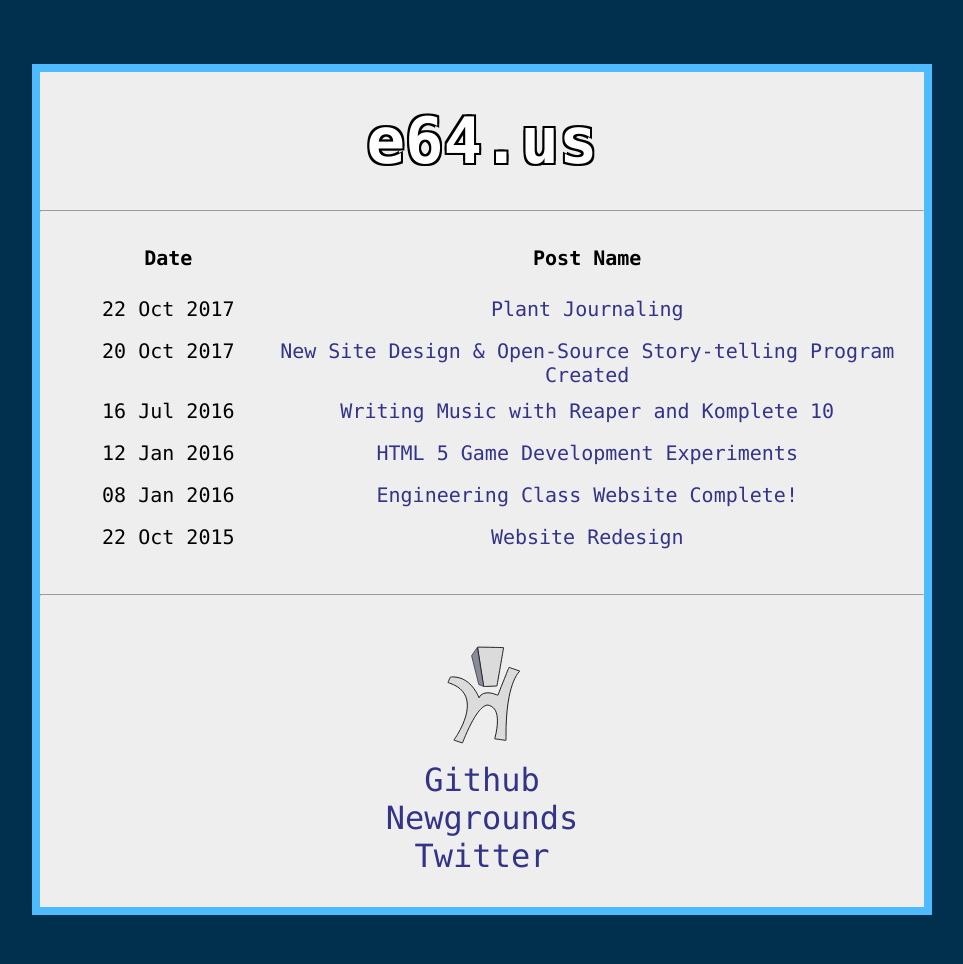
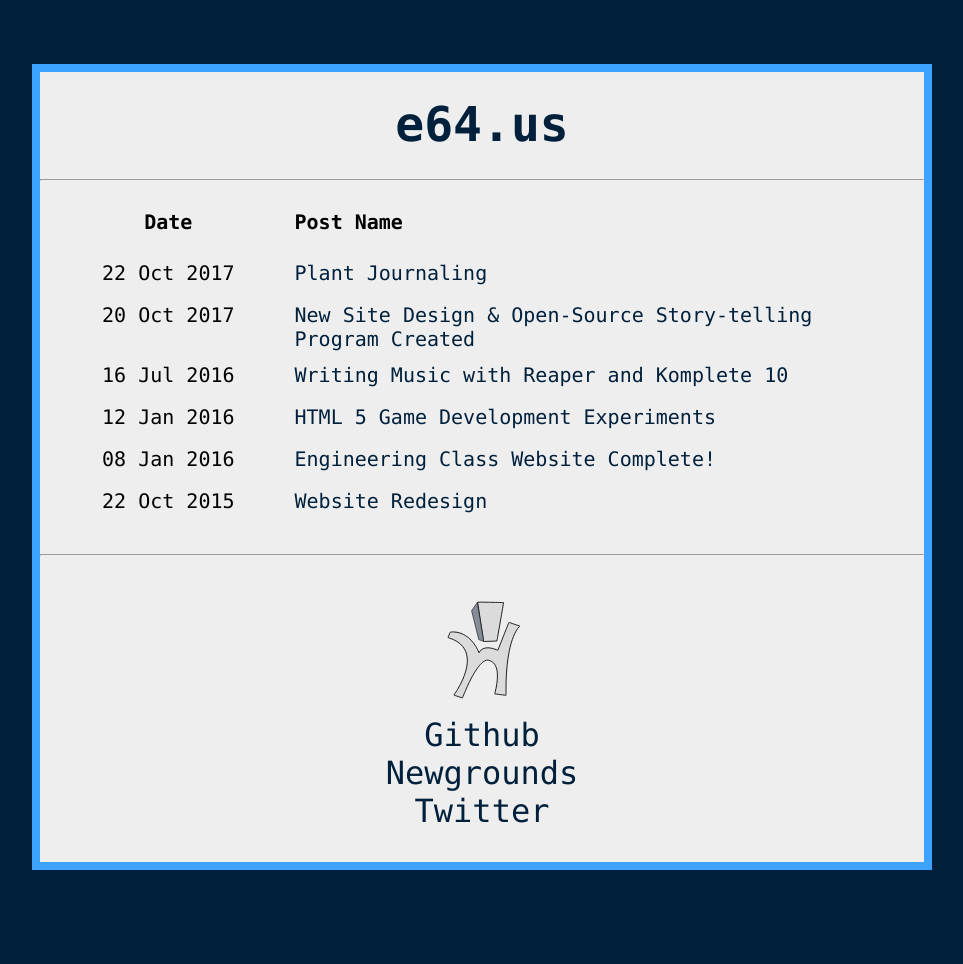
Before and after one commit to Epitaph64/e64.us, a Jekyll site: the page built from index.html, in a window 1280 px wide. Shown: the whole page, without its empty margins (158-1121 px from the left). Built offline with Jekyll 4.4.1, drawn with Linux system fonts in a browser that asks for light colours; Markdown is read by kramdown in place of the engine named in the settings.

Commit message:
Updated style for blog post table on home page

```diff
--- a/css/main.css
+++ b/css/main.css
@@ -260,19 +260,24 @@
   height: 100%; }
 
 body {
-  background-color: #00304e;
+  background-color: #00203c;
   margin: 4em auto;
   max-width: 900px;
   font-family: Consolas,monaco,monospace; }
 
 hr {
-  background-color: #4ebbff;
-  height: 0.5em em;
-  margin-top: 2em;
-  margin-bottom: 2em; }
+  margin-top: 1.7em;
+  margin-bottom: 1.7em; }
 
-div.site {
-  border: 0.5em solid #4ebbff;
+a {
+  color: #00203c;
+  text-decoration: none; }
+
+a:hover {
+  color: #3ca4ff; }
+
+.site {
+  border: 0.5em solid #3ca4ff;
   background: #eee;
   padding-bottom: 2em;
   margin-bottom: 4em; }
@@ -281,24 +286,32 @@
   text-align: center;
   margin: 0 auto; }
 
-table {
+.post-table {
   max-width: 95%;
-  align: center;
   margin: 0 auto; }
-  table th {
+  .post-table th {
     padding-bottom: 1em; }
-  table td {
+  .post-table th:nth-child(2) {
+    text-align: left;
+    padding-left: 1em; }
+  .post-table td {
     padding-top: 0.25em;
     padding-bottom: 0.25em; }
+  .post-table td:nth-child(2) {
+    padding-left: 1em; }
+  .post-table td.post-date {
+    vertical-align: top;
+    width: 25%;
+    height: 1.5em; }
+  .post-table td.post-title {
+    vertical-align: top;
+    width: 75%;
+    height: 1.5em;
+    text-align: left; }
 
 .title {
   margin: 0.5em;
-  font-size: 4em;
-  color: white;
-  text-shadow: -2px -2px 0 #000, 2px -2px 0 #000, -2px 2px 0 #000, 2px 2px 0 #000;
-  -webkit-font-smoothing: antialiased; }
-  .title :hover {
-    color: #4ebbff; }
+  font-size: 3em; }
 
 .header {
   text-align: center;
@@ -312,39 +325,25 @@
 li, ul {
   font-size: 1.25em; }
 
-a {
-  color: #338;
-  text-decoration: none; }
-
-h1 a {
-  color: white; }
-
-a:hover {
-  color: #4ebbff; }
-
 h1, h2, h3, h4, h5, h6 {
   margin-bottom: 1em; }
 
-.contact {
-  text-align: center; }
-  .contact a {
-    font-size: 2em; }
+.post-title h1, .post-title h2 {
+  font-size: 1.7em; }
 
-div.post-title h2 {
-  font-size: 2em; }
+.post-title p.meta {
+  margin-top: -1em;
+  font-size: 1.1em;
+  padding-bottom: 0.5em; }
 
-div.post-title p.meta {
-  margin-top: -1em;
-  font-size: 1.2em;
-  padding-bottom: 1em; }
-
-.post p, .post h1, .post h2, .post h3 {
+.post p, .post h1, .post h2, .post h3, #home p, #home h1, #home h2, #home h3 {
   max-width: 90%;
   margin-left: auto;
   margin-right: auto; }
 
-.post hr {
-  margin-top: 2em; }
+.post p a, #home p a {
+  font-weight: bold;
+  font-style: italic; }
 
 audio {
   padding-left: 5%; }
@@ -352,12 +351,7 @@
 .footer {
   padding-top: 1em; }
 
-td.post-date {
-  vertical-align: top;
-  width: 25%;
-  height: 1.5em; }
-
-td.post-title {
-  vertical-align: top;
-  width: 75%;
-  height: 1.5em; }
+.contact {
+  text-align: center; }
+  .contact a {
+    font-size: 2em; }
--- a/index.html
+++ b/index.html
@@ -5,7 +5,7 @@
 <hr/>
 <div id="home">
   <ul class="posts">
-  <table>
+  <table class="post-table">
     <tr>
       <th>Date</th>
       <th>Post Name</th>
```
Also changed, not shown: _scss/main.scss (+53 -58 lines).
